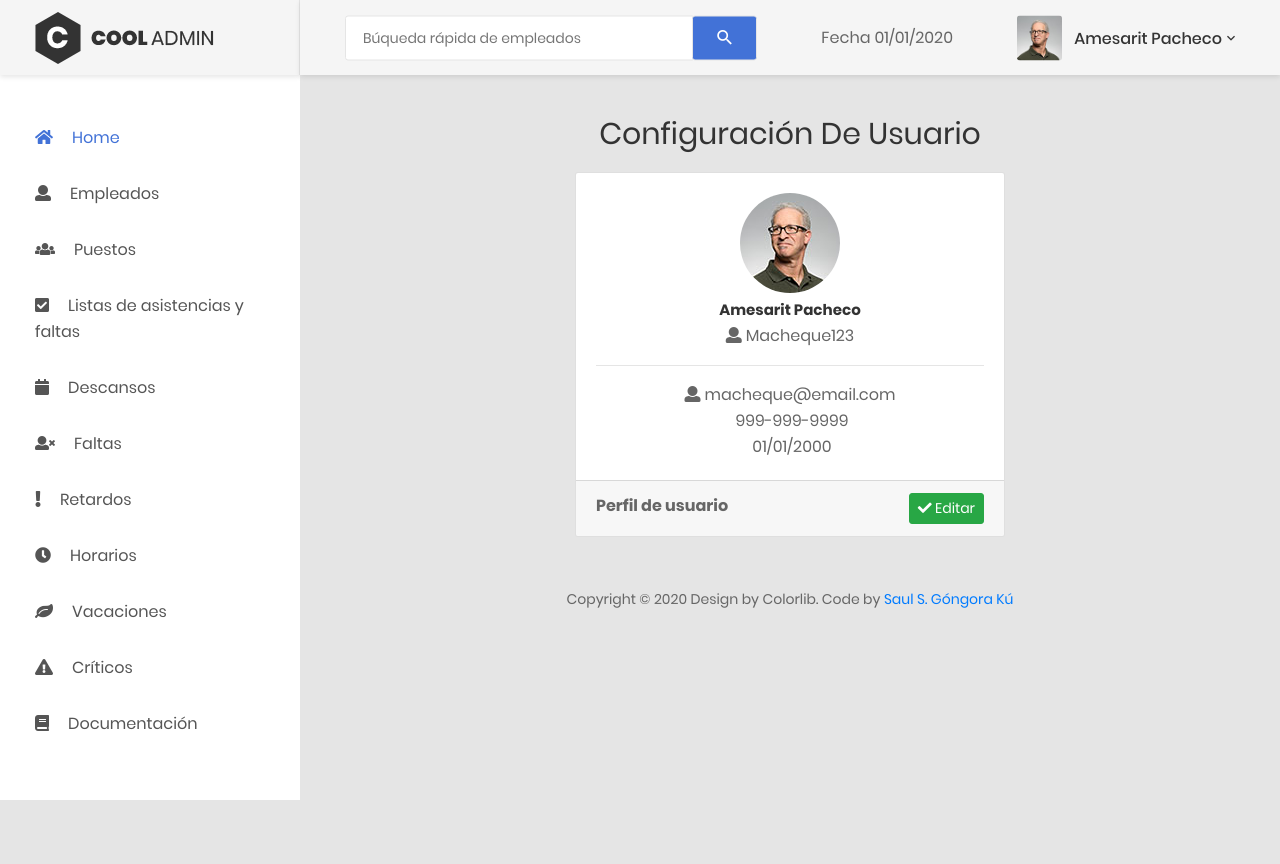
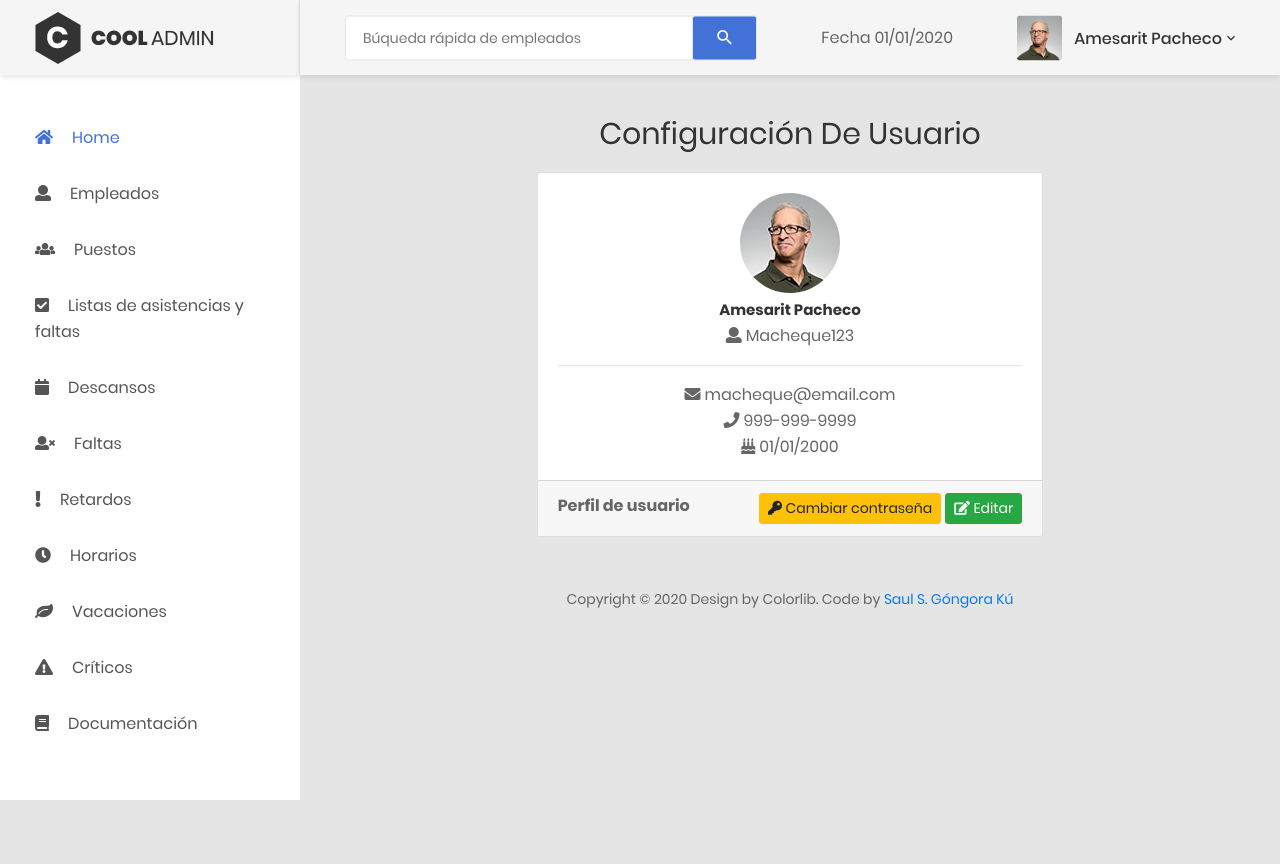
Before and after one commit to samgongora26/perfect-assistant, a PHP site: page /pages/usuario/configuracion.php in a window 1280 px wide. Run offline with PHP 8.4, Linux system fonts and the light colour scheme.

Commit message:
correccion de configuracion de usuario

```diff
--- a/pages/plantillas/plantilla_header.php
+++ b/pages/plantillas/plantilla_header.php
@@ -34,7 +34,7 @@
                                             </div>
                                             <div class="account-dropdown__body">
                                                 <div class="account-dropdown__item">
-                                                    <a href="#">
+                                                    <a href="../usuario/configuracion.php">
                                                         <i class="zmdi zmdi-account"></i>Cuenta</a>
                                                 </div>
                                             </div>
--- a/pages/usuario/configuracion.php
+++ b/pages/usuario/configuracion.php
@@ -63,7 +63,7 @@
                         </div>
 
                         <div class="row m-t-20 justify-content-center">
-                            <div class="col-lg-6 col-md-6 col-sm-12">
+                            <div class="col-lg-7 col-md-7 col-sm-12">
                                 <div class="card">
                                         <div class="card-body">
                                             <div class="mx-auto d-block">
@@ -76,19 +76,22 @@
                                             </div>
                                             <hr>
                                             <div class="card-text text-sm-center">
-                                                <i class="fa fa-user"></i> macheque@email.com
+                                                <i class="fa fa-envelope"></i> macheque@email.com
                                             </div>
                                             <div class="card-text text-sm-center">
-                                                <i class="fa fa-telephone"></i> 999-999-9999
+                                                <i class="fa fa-phone"></i> 999-999-9999
                                             </div>
                                             <div class="card-text text-sm-center">
-                                                <i class="fa fa-telephone"></i> 01/01/2000
+                                                <i class="fa fa-birthday-cake"></i> 01/01/2000
                                             </div>
                                         </div>
                                         <div class="card-footer">
                                             <strong class="card-title mb-3">Perfil de usuario</strong>
                                             <button type="submit" class="btn btn-success btn-sm float-right">
-                                                <i class="fa fa-check"></i> Editar
+                                                <i class="fa fa-edit"></i> Editar
+                                            </button>
+                                            <button type="submit" class="btn btn-warning btn-sm float-right mr-1">
+                                                <i class="fa fa-key "></i> Cambiar contraseña
                                             </button>
                                         </div>
                                     </div>
```
